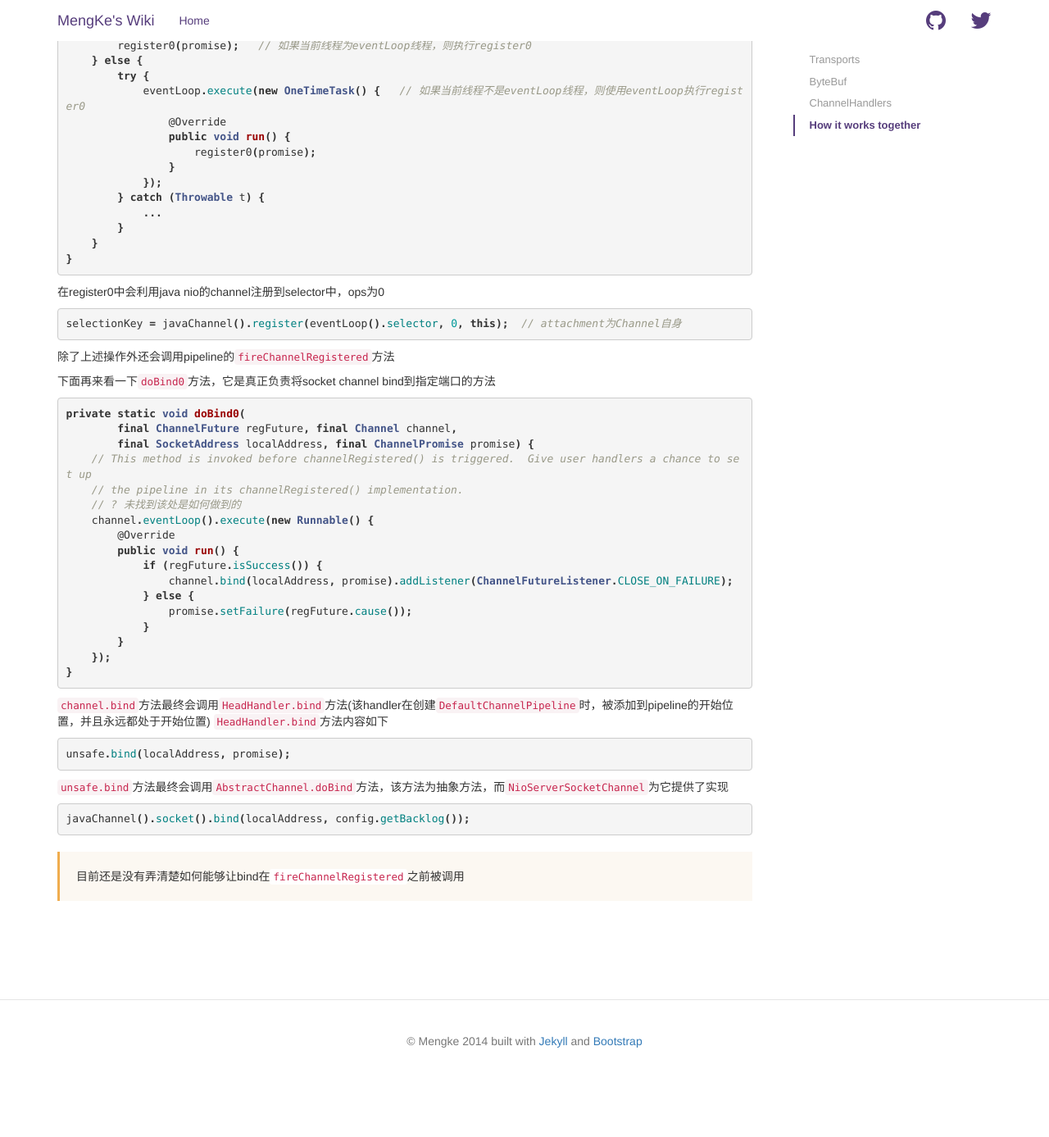
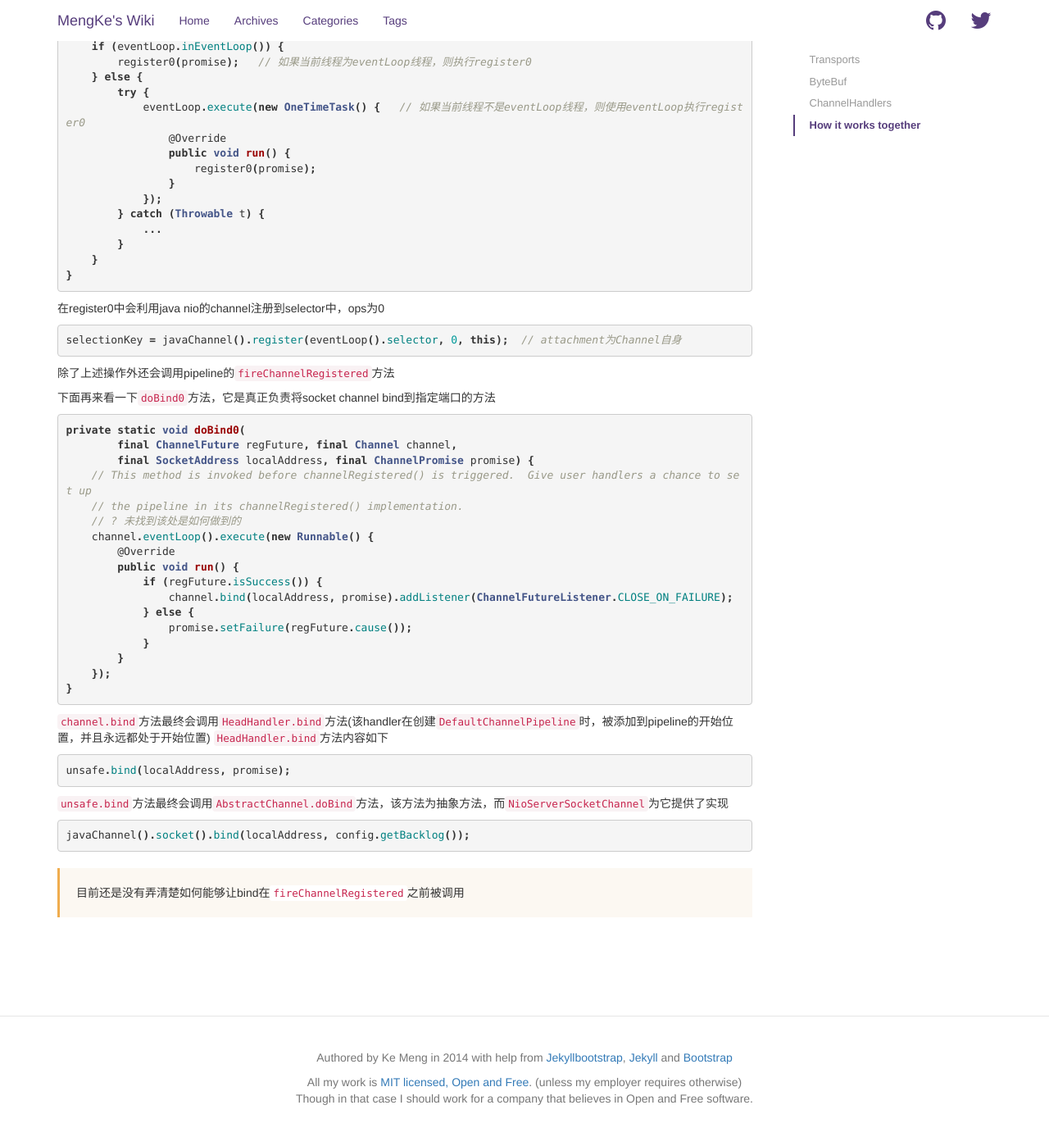
Before and after one commit to zaiji100/zaiji100.github.io, a Jekyll site: the page built from _posts/2014-03-26-netty-related.md, in a window 1280 px wide and 1400 px high, scrolled down 7997 px. Shown: the top 1387 px of the window at 82% size. Built offline with Jekyll 4.4.1, drawn with Linux system fonts in a browser that asks for light colours; nearby versions of some CDN libraries; before the commit the page ends 9327 px from its top, so only the background shows below that; some of the changed text lies outside the part shown.

Commit message:
新增categories tags等向导页

```diff
--- a/_config.yml
+++ b/_config.yml
@@ -1,3 +1,13 @@
 name: MengKe's Wiki
 markdown: kramdown
 pygments: true
+
+permalink: /:categories/:title.html
+
+author :
+  name : Ke Meng
+  email : mengke@me.com
+  github : mengke
+  twitter : mengke85
+
+production_url : http://mengke.github.io
--- a/_layouts/default.html
+++ b/_layouts/default.html
@@ -12,9 +12,9 @@
 		<link rel="stylesheet" href="//netdna.bootstrapcdn.com/bootstrap/3.1.1/css/bootstrap.min.css">
 		<link rel="stylesheet" href="//netdna.bootstrapcdn.com/font-awesome/4.0.3/css/font-awesome.css">
 		<!-- syntax highlighting CSS -->
-		<link rel="stylesheet" href="/css/syntax.css">
+		<link rel="stylesheet" href="/assets/css/syntax.css">
 		<!-- Custom CSS -->
-		<link rel="stylesheet" href="/css/main.css">
+		<link rel="stylesheet" href="/assets/css/main.css">
 
 	</head>
 	<body>
@@ -31,6 +31,9 @@
 				<nav class="collapse navbar-collapse bs-navbar-collapse" role="navigation">
 					<ul class="nav navbar-nav">
 						<li><a href="/">Home</a></li>
+						<li><a href="/archive.html">Archives</a></li>
+						<li><a href="/categories.html">Categories</a></li>
+						<li><a href="/tags.html">Tags</a></li>
 					</ul>
 					<ul class="nav navbar-nav navbar-right">
 						<li><a href="https://www.github.com/mengke" class="fa fa-github fa-2x" target="_blank"></a></li>
@@ -43,9 +46,13 @@
 			{{ content }}
 		</div>
 		<footer class="bs-wiki-footer">
-		   <p>&copy; Mengke 2014
-			   built with <a href="http://jekyllrb.com/" target="_blank">Jekyll</a> and <a href="http://getbootstrap.com/" target="_blank">Bootstrap</a>
+		   <p>Authored by {{ site.author.name }} in 2014
+			   with help from <a href="http://jekyllbootstrap.com/" target="_blank">Jekyllbootstrap</a>, <a href="http://jekyllrb.com/" target="_blank">Jekyll</a> and <a href="http://getbootstrap.com/" target="_blank">Bootstrap</a>
 		   </p>
+           <p>
+             All my work is <a href="http://www.opensource.org/licenses/MIT">MIT licensed, Open and Free</a>. (unless my employer requires otherwise)
+             <br>Though in that case I should work for a company that believes in Open and Free software.
+           </p>
 		</footer>
 		<script src="//code.jquery.com/jquery-2.1.0.min.js"></script>
 		<!-- Latest compiled and minified JavaScript -->
--- a/_layouts/post.html
+++ b/_layouts/post.html
@@ -8,8 +8,8 @@
 		<div class="wiki-content">{{ content }}</div>
 	</div>
 	<div class="col-md-3">
-		<div class="bs-wiki-sidebar hidden-print" role="complementary">
-			<ul class="nav bs-wiki-sidenav">
+		<div class="bs-wiki-sidebar bs-post-sidebar hidden-print" role="complementary">
+			<ul class="nav bs-wiki-sidenav bs-post-sidenav">
 			</ul>
 		</div>
 	</div>
--- a/css/main.css
+++ b/assets/css/main.css
@@ -226,3 +226,42 @@
     box-shadow: none;
   }
 }
+
+.bs-tags {
+  position: relative;
+  padding: 45px 15px 15px;
+  margin: 0 -15px 15px;
+  background-color: #fafafa;
+  box-shadow: inset 0 3px 6px rgba(0,0,0,.05);
+  border-color: #e5e5e5 #eee #eee;
+  border-style: solid;
+  border-width: 1px 0;
+}
+/* Echo out a label for the console */
+.bs-tags:after {
+  content: "Tags";
+  position: absolute;
+  top:  15px;
+  left: 15px;
+  font-size: 12px;
+  font-weight: bold;
+  color: #bbb;
+  text-transform: uppercase;
+  letter-spacing: 1px;
+}
+
+@media (min-width: 768px) {
+  .bs-tags {
+    margin-left: 0;
+    margin-right: 0;
+    background-color: #fff;
+    border-width: 1px;
+    border-color: #ddd;
+    border-radius: 4px 4px 0 0;
+    box-shadow: none;
+  }
+}
+
+.bs-tags > a {
+	margin-top: 5px;
+}
--- a/assets/js/wiki.js
+++ b/assets/js/wiki.js
@@ -7,10 +7,17 @@
 
     // side bar
     setTimeout(function () {
-	  var b = $('.bs-wiki-sidebar')
+	  var b = $('.bs-post-sidebar')
       b.affix({
         offset: {
-          top: function(){ var c=b.offset().top, d=parseInt(b.children(0).css("margin-top"),10), e=$(".bs-wiki-nav").height(); return this.top=c-e-d }
+          top: function(){ var c=b.offset().top, d=parseInt(b.children(0).css("margin-top"),10), e=$(".bs-post-nav").height(); return this.top=c-e-d }
+        , bottom: function(){return this.bottom=$(".bs-wiki-footer").outerHeight(!0)}
+        }
+      })
+	  var bb = $('.bs-wiki-sidebar')
+      bb.affix({
+        offset: {
+          top: function(){ var c=bb.offset().top, d=parseInt(bb.children(0).css("margin-top"),10), e=$(".bs-post-nav").height(); return this.top=c-e-d }
         , bottom: function(){return this.bottom=$(".bs-wiki-footer").outerHeight(!0)}
         }
       })
@@ -24,8 +31,7 @@
 	h2.forEach(function(node) {
 		cache += '<li><a href="#' + node.id + '">' + $(node).text() + '</a></li>'
 	})
-	console.info(cache)
-	$('.bs-wiki-sidenav').append(cache)
+	$('.bs-post-sidenav').append(cache)
 
 	$('body').scrollspy({target:".bs-wiki-sidebar"})
 })
--- a/index.html
+++ b/index.html
@@ -1,5 +1,5 @@
 ---
-layout: default
+layout: index
 title: Home
 ---
 
```
Also changed, not shown: _includes/categories_list (added, +34 -0 lines), _includes/pages_list (added, +33 -0 lines), _includes/posts_collate (added, +51 -0 lines), _includes/tags_list (added, +29 -0 lines), archive.html (added, +9 -0 lines), categories.html (added, +27 -0 lines), tags.html (added, +20 -0 lines), assets/css/syntax.css (renamed from css/syntax.css).
